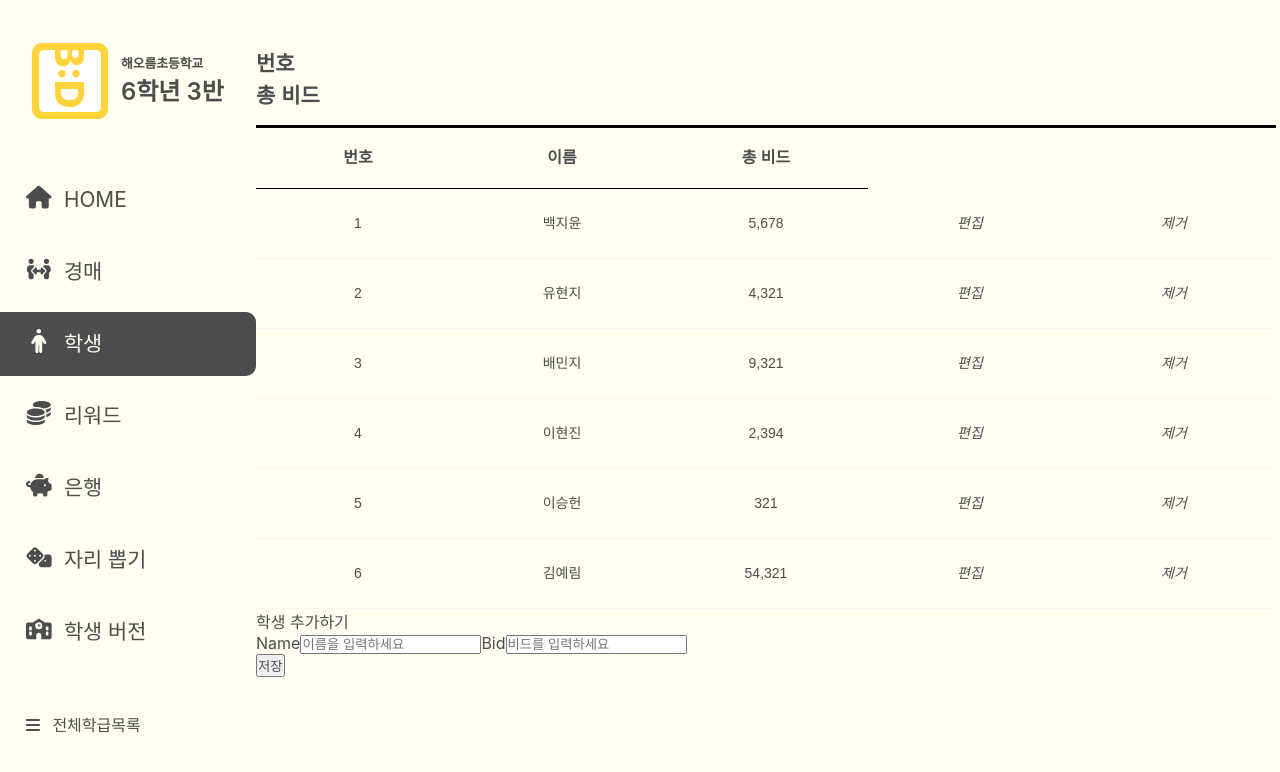
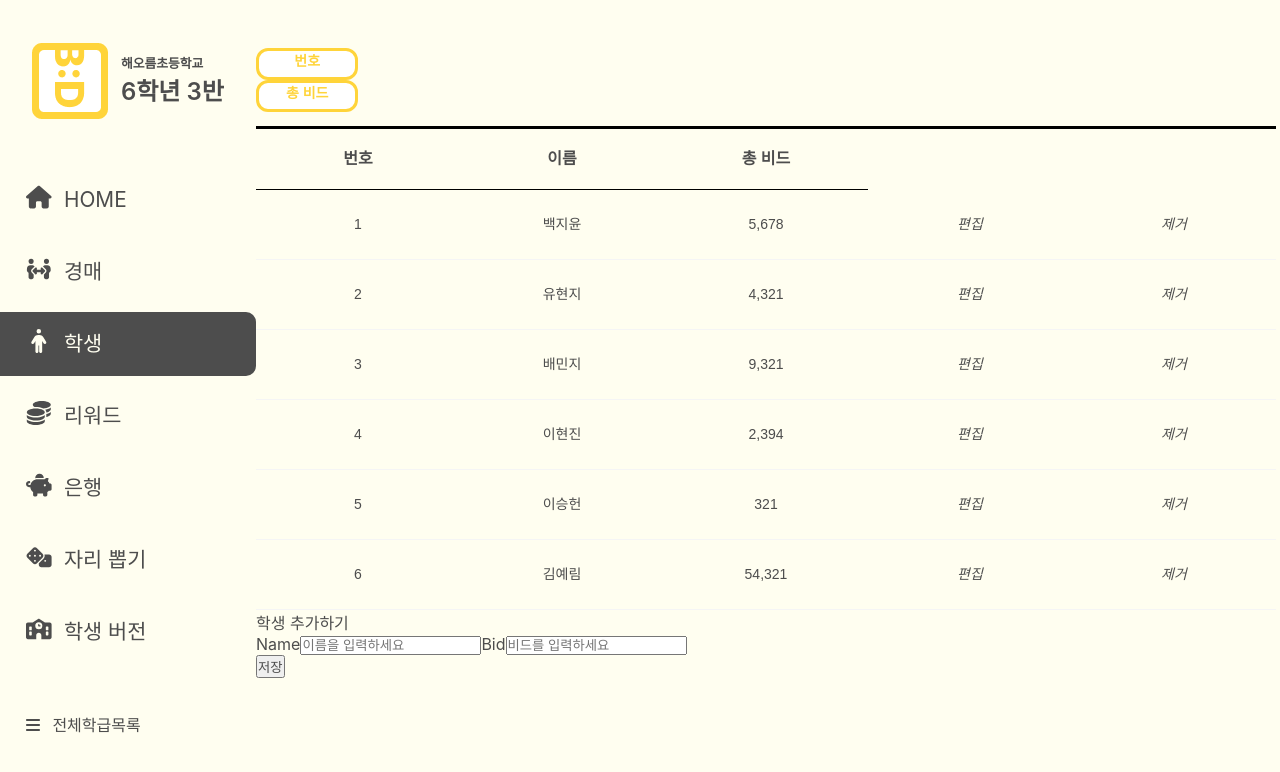
Before and after one commit to olrlobt/BID, a React (Create React App) app: page /class in a window 1280 px wide. Shown: the top 772 px of the page. Built offline with nearby package versions, Linux system fonts and the light colour scheme.

Commit message:
feat: button logic 추가

```diff
--- a/src/Component/Common/Button.jsx
+++ b/src/Component/Common/Button.jsx
@@ -0,0 +1,48 @@
+import React,  { useState }  from "react";
+import styled from './Button.module.css'
+import PropTypes from "prop-types";
+
+function Button({ text, onClick }) {
+
+    const [isClicked, setIsClicked] = useState(false);
+
+    const handleClick = () => {
+      setIsClicked(!isClicked);
+      onClick();
+    };
+
+    return (
+    <div
+      className={styled.logoContainer}
+      style={{
+        backgroundColor: isClicked ? "#FFD43A" : "#FFFFFF",
+        border: isClicked ? "none" : "3px solid #FFD43A",
+        height: '4vh',
+        width: '8vw',
+        boxSizing: 'border-box'
+      }}
+      onClick={handleClick}
+    >
+      <div
+        className={styled.border}
+        style={{
+            height: '100%',
+            boxSizing: 'border-box',
+          }}
+      ></div>
+      <p style={{
+        color: isClicked ? "#FFFFFF" : "#FFD43A",
+        fontWeight: 'bold',
+        margin: 0,
+
+    }}>{text}</p>
+    </div>
+  );
+}
+
+Button.propTypes = {
+    text: PropTypes.string.isRequired,
+    onClick: PropTypes.func.isRequired,
+  };
+
+  export default Button;
--- /dev/null
+++ b/src/Component/Common/Button.module.css
@@ -0,0 +1,22 @@
+
+.logoContainer {
+    position: relative;
+    text-align: center;
+    border-radius: 12px;
+
+  }
+
+.logoContainer p {
+    position: relative;
+    font-weight: bold;
+    text-align: center;
+
+}
+
+.border {
+    position: absolute;
+    pointer-events: none;
+    box-sizing: border-box;
+    text-align: center;
+
+}
--- a/src/Page/Manage/ClassPage.jsx
+++ b/src/Page/Manage/ClassPage.jsx
@@ -1,15 +1,17 @@
+// ClassPage.jsx
 import React, { useEffect, useState, useRef } from "react";
 import styled from "./ClassPage.module.css";
 import StudentList from '../../Component/Manage/StudentList'
-import axios from "axios";
 import StudentAdd from "../../Component/Manage/StudentAdd";
 import Modal from "../../Component/Manage/Modal";
+import Button from "../../Component/Common/Button";
 
 function ClassPage() {
   const [info, setInfo] = useState([])
   const [selected, setSelected] = useState('')
   const [modalOn, setModalOn] = useState(false)
-  const [sortType, setSortType] = useState('id'); // 기본 정렬 기준은 번호(id)로 설정
+  const [activeButton, setActiveButton] = useState('id'); // 기본 정렬 기준은 번호(id)로 설정
+  const [sortType, setSortType] = useState('id'); // 정렬 기준 추가
 
   const nextId = useRef(6)
 
@@ -24,6 +26,11 @@ function ClassPage() {
 
   useEffect(() => {
     setInfo(dummyData);
+  }, []);
+
+  useEffect(() => {
+    // Set "번호" as the default active button when the component mounts
+    setActiveButton('id');
   }, []);
 
   const handleSave = (data) => {
@@ -69,6 +76,7 @@ function ClassPage() {
   }
 
   const handleSort = (type) => {
+    setActiveButton(type);
     setSortType(type);
   };
 
@@ -84,8 +92,16 @@ function ClassPage() {
   return (
     <div className={styled.section}>
       <div className={styled.orderlist}>
-        <h2 onClick={() => handleSort('id')}>번호</h2>
-        <h2 onClick={() => handleSort('bid')}>총 비드</h2>
+        <Button
+          text="번호"
+          onClick={() => handleSort('id')}
+          active={activeButton === 'id'}
+        />
+        <Button
+          text="총 비드"
+          onClick={() => handleSort('bid')}
+          active={activeButton === 'bid'}
+        />
       </div>
       <div>
         <table className={styled.orderTable}>
```
